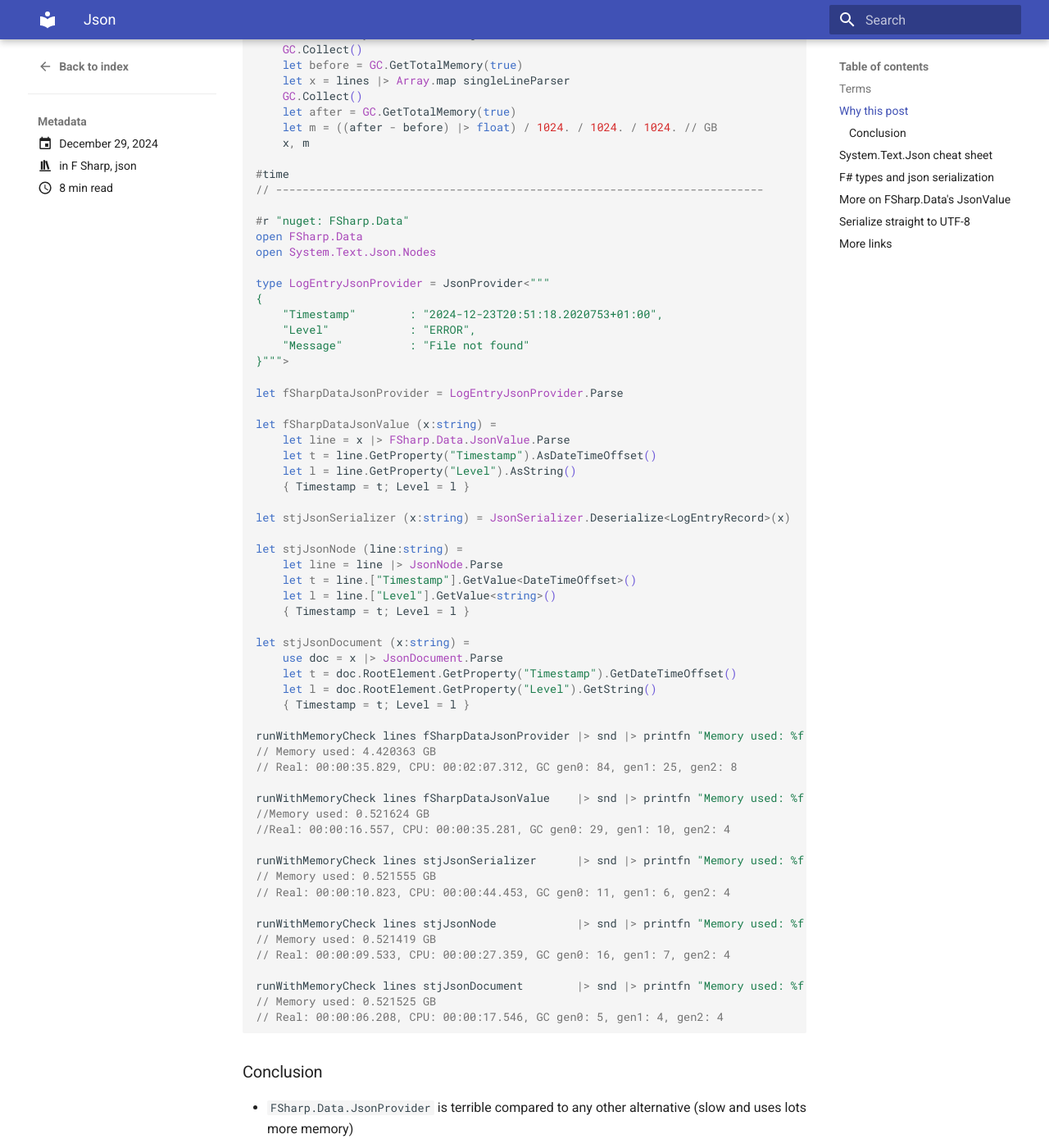
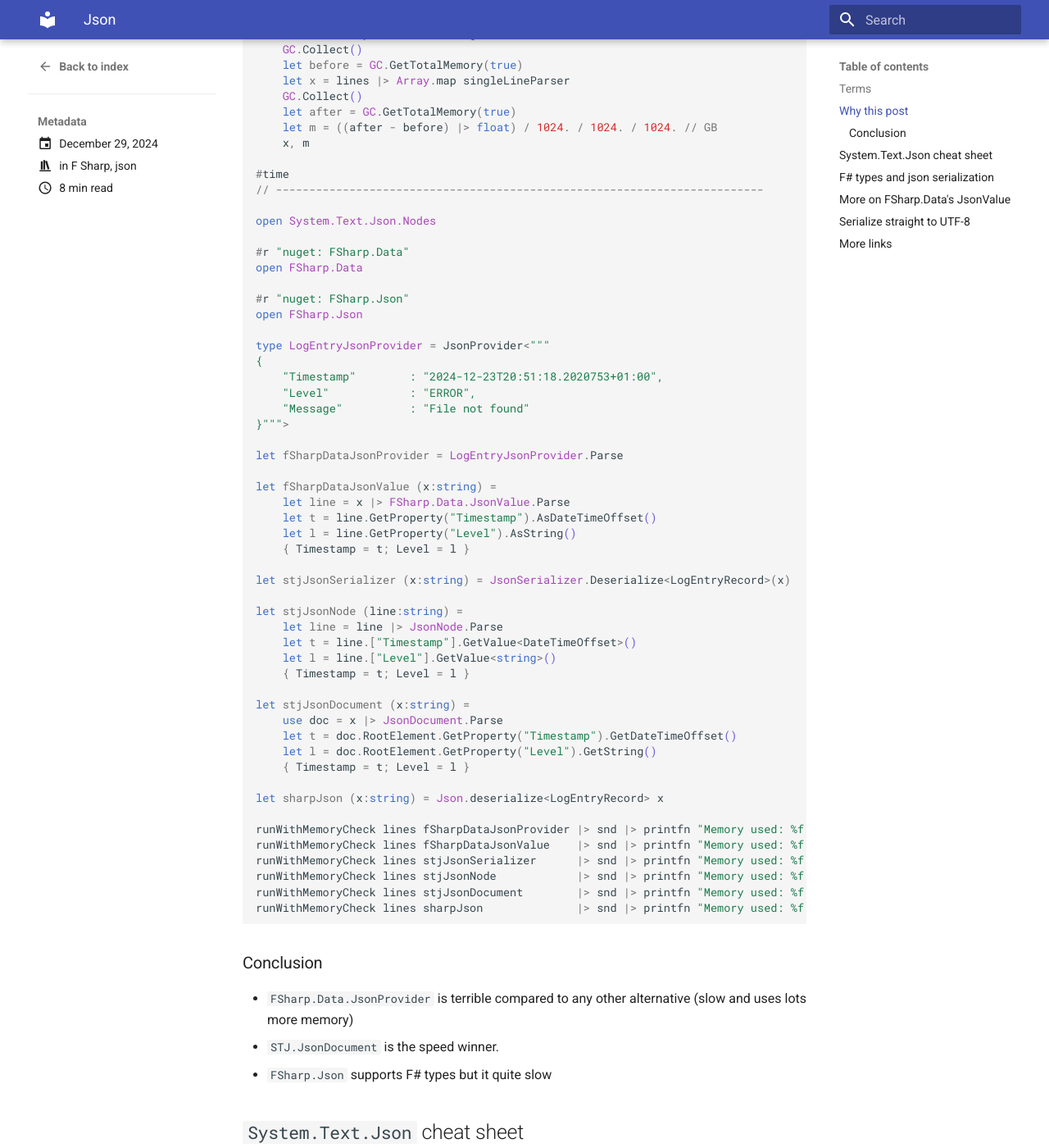
Before and after one commit to inwenis/blog, an MkDocs documentation site: the page built from docs/posts/post19.md, in a window 1280 px wide and 1400 px high, scrolled down 1617 px. Shown: the whole window at 82% size. Built offline with MkDocs 1.6.1 and Material for MkDocs 9.7.7, drawn with Linux system fonts in a browser that asks for light colours.

Commit message:
add FSharp.Json to comparison

````diff
--- a/docs/posts/post19.md
+++ b/docs/posts/post19.md
@@ -85,9 +85,13 @@ let runWithMemoryCheck lines singleLineParser =
 #time
 // -------------------------------------------------------------------------
 
+open System.Text.Json.Nodes
+
 #r "nuget: FSharp.Data"
 open FSharp.Data
-open System.Text.Json.Nodes
+
+#r "nuget: FSharp.Json"
+open FSharp.Json
 
 type LogEntryJsonProvider = JsonProvider<"""
 {
@@ -118,30 +122,21 @@ let stjJsonDocument (x:string) =
     let l = doc.RootElement.GetProperty("Level").GetString()
     { Timestamp = t; Level = l }
 
-runWithMemoryCheck lines fSharpDataJsonProvider |> snd |> printfn "Memory used: %f GB"
-// Memory used: 4.420363 GB
-// Real: 00:00:35.829, CPU: 00:02:07.312, GC gen0: 84, gen1: 25, gen2: 8
+let sharpJson (x:string) = Json.deserialize<LogEntryRecord> x
 
-runWithMemoryCheck lines fSharpDataJsonValue    |> snd |> printfn "Memory used: %f GB"
-//Memory used: 0.521624 GB
-//Real: 00:00:16.557, CPU: 00:00:35.281, GC gen0: 29, gen1: 10, gen2: 4
+runWithMemoryCheck lines fSharpDataJsonProvider |> snd |> printfn "Memory used: %f GB" // Memory used: 4.420363 GB | Real: 00:00:35.829, CPU: 00:02:07.312, GC gen0: 84,   gen1: 25,  gen2: 8
+runWithMemoryCheck lines fSharpDataJsonValue    |> snd |> printfn "Memory used: %f GB" // Memory used: 0.521624 GB | Real: 00:00:16.557, CPU: 00:00:35.281, GC gen0: 29,   gen1: 10,  gen2: 4
+runWithMemoryCheck lines stjJsonSerializer      |> snd |> printfn "Memory used: %f GB" // Memory used: 0.521555 GB | Real: 00:00:10.823, CPU: 00:00:44.453, GC gen0: 11,   gen1: 6,   gen2: 4
+runWithMemoryCheck lines stjJsonNode            |> snd |> printfn "Memory used: %f GB" // Memory used: 0.521419 GB | Real: 00:00:09.533, CPU: 00:00:27.359, GC gen0: 16,   gen1: 7,   gen2: 4
+runWithMemoryCheck lines stjJsonDocument        |> snd |> printfn "Memory used: %f GB" // Memory used: 0.521525 GB | Real: 00:00:06.208, CPU: 00:00:17.546, GC gen0: 5,    gen1: 4,   gen2: 4
+runWithMemoryCheck lines sharpJson              |> snd |> printfn "Memory used: %f GB" // Memory used: 0.520846 GB | Real: 00:01:02.761, CPU: 00:01:20.578, GC gen0: 1022, gen1: 260, gen2: 4
 
-runWithMemoryCheck lines stjJsonSerializer      |> snd |> printfn "Memory used: %f GB"
-// Memory used: 0.521555 GB
-// Real: 00:00:10.823, CPU: 00:00:44.453, GC gen0: 11, gen1: 6, gen2: 4
-
-runWithMemoryCheck lines stjJsonNode            |> snd |> printfn "Memory used: %f GB"
-// Memory used: 0.521419 GB
-// Real: 00:00:09.533, CPU: 00:00:27.359, GC gen0: 16, gen1: 7, gen2: 4
-
-runWithMemoryCheck lines stjJsonDocument        |> snd |> printfn "Memory used: %f GB"
-// Memory used: 0.521525 GB
-// Real: 00:00:06.208, CPU: 00:00:17.546, GC gen0: 5, gen1: 4, gen2: 4
 ```
 ### Conclusion
 
 - `FSharp.Data.JsonProvider` is terrible compared to any other alternative (slow and uses lots more memory)
 - `STJ.JsonDocument` is the speed winner.
+- `FSharp.Json` supports F# types but it quite slow
 
 ## `System.Text.Json` cheat sheet
 
````
Also changed, not shown: 2 other files.
